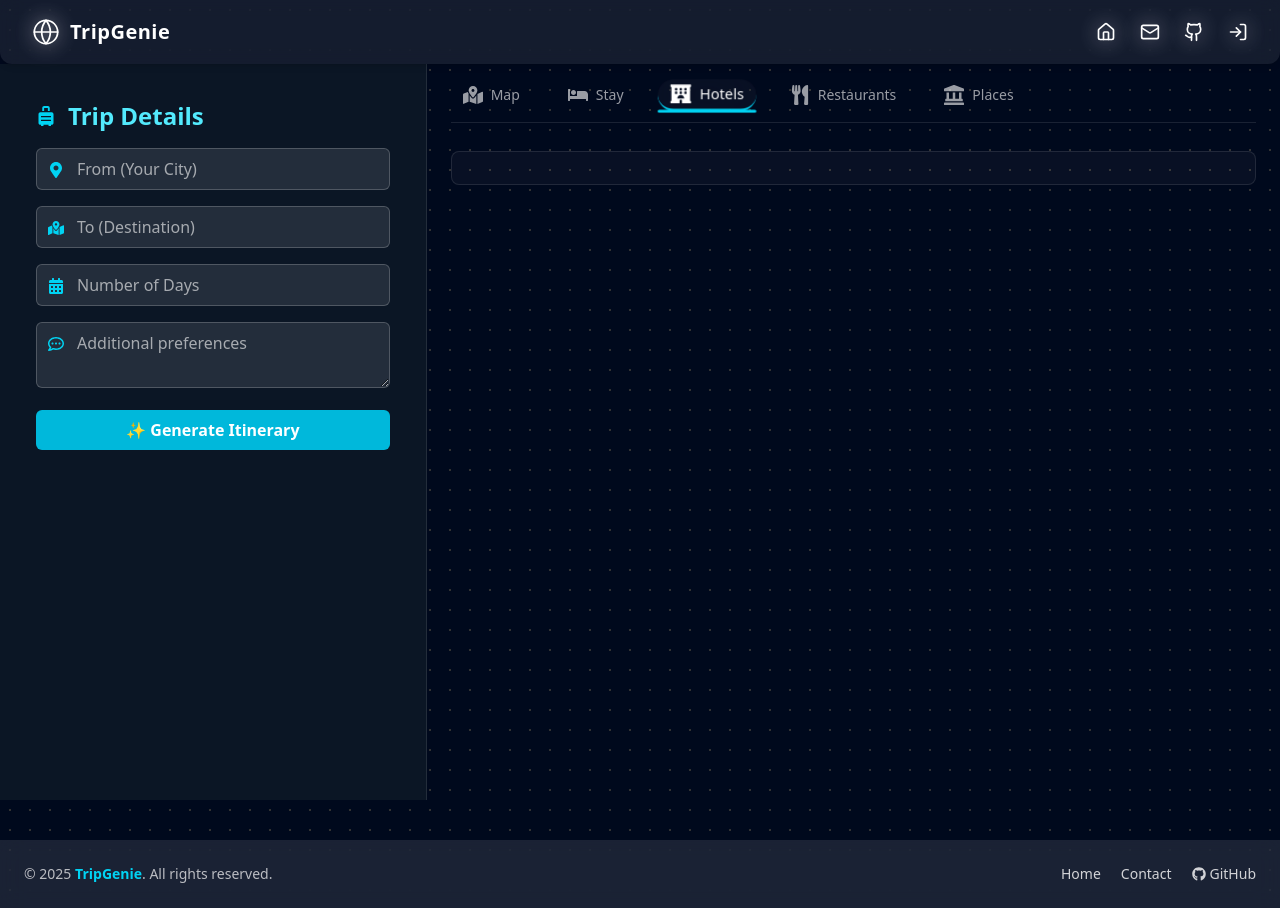
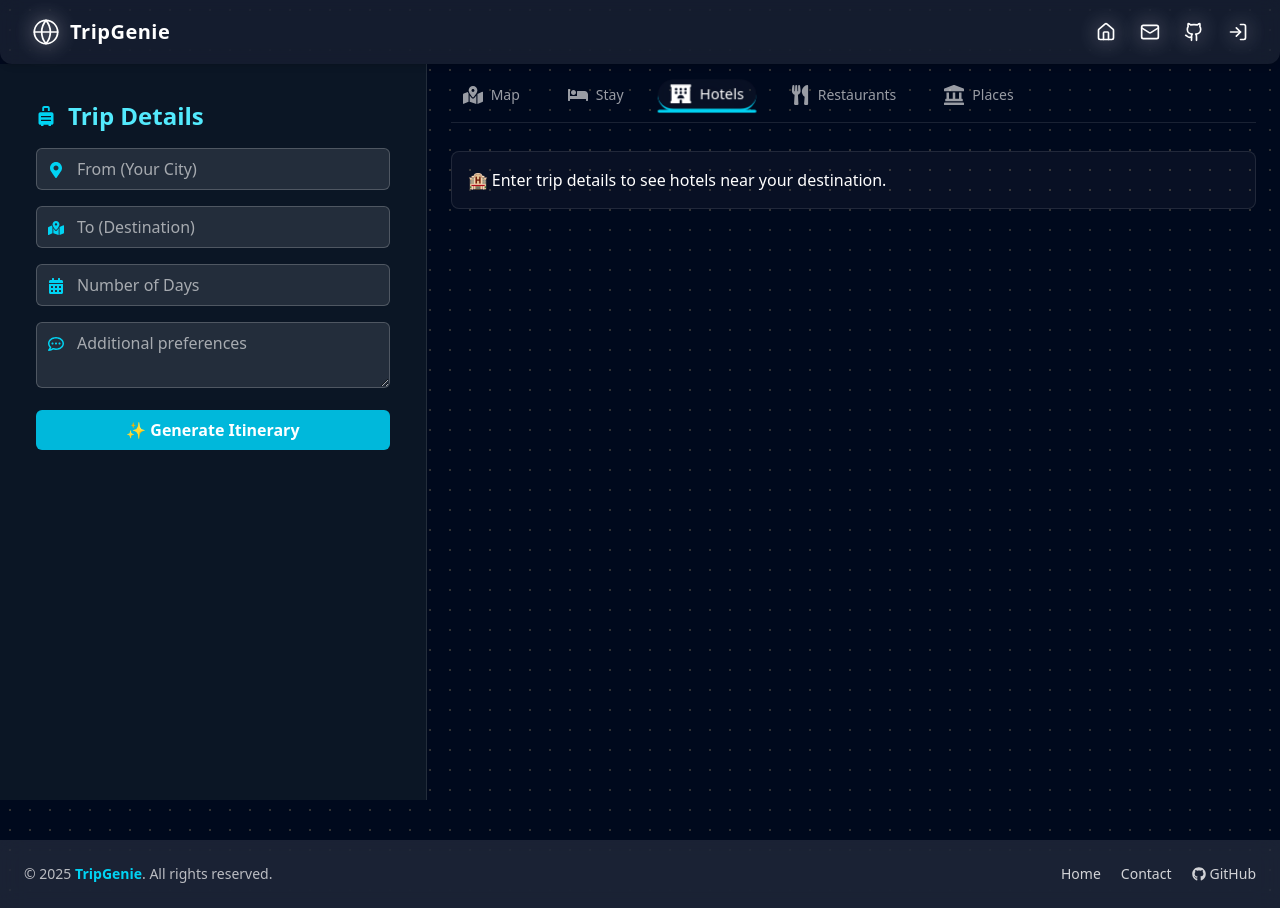
Before and after one commit to AletiAnudeepReddy/TripGenie, a Next.js app: page /itinerary in a window 1280 px wide. Both pictures are taken after a click on the button "Hotels". Built offline with nearby package versions, Linux system fonts and the light colour scheme.

Commit message:
added famous places

```diff
--- a/app/itinerary/page.js
+++ b/app/itinerary/page.js
@@ -8,7 +8,7 @@ import { FaMapMarkerAlt, FaCalendarAlt, FaRegCommentDots, FaUtensils } from "rea
 import MapLoader from "@/components/MapLoader";
 import Restaurants from "@/components/Restaurants";
 import Hotels from "@/components/Hotels";
-//import FamousPlaces from "@/components/FamousPlaces";
+import FamousPlaces from "@/components/FamousPlaces";
 
 
 
@@ -176,14 +176,20 @@ export default function ItineraryPage() {
                             </>
                         )}
                         {activeTab === "stay" && <p>🛏️ Recommended stays and areas to stay near your destination.</p>}
-                        {activeTab === "stay" && (
+                        {activeTab === "hotels" && (
                             formSubmitted ? (
                                 <Hotels location={tripDetails.to} />
                             ) : (
-                                <p>🏨 Enter trip details to see stays near your destination.</p>
+                                <p>🏨 Enter trip details to see hotels near your destination.</p>
                             )
                         )}
-                        {activeTab === "places" && <p>📍 Top places to visit with reasons to explore them.</p>}
+                        {activeTab === "places" && (
+                            formSubmitted ? (
+                                <FamousPlaces location={tripDetails.to} />
+                            ) : (
+                                <p>🗺️ Enter trip details to see top sights near your destination.</p>
+                            )
+                        )}
                         {activeTab === "restaurants" && (
                             <>
                                 {formSubmitted ? (
--- a/components/FamousPlaces.js
+++ b/components/FamousPlaces.js
@@ -0,0 +1,62 @@
+"use client";
+import { useEffect, useState } from "react";
+
+const FamousPlaces = ({ location }) => {
+  const [places, setPlaces] = useState([]);
+
+  useEffect(() => {
+    if (!window.google || !location) return;
+
+    const map = new google.maps.Map(document.createElement("div"));
+    const service = new google.maps.places.PlacesService(map);
+
+    const request = {
+      query: `tourist attractions in ${location}`,
+      fields: ["name", "formatted_address", "rating", "photos"],
+    };
+
+    service.textSearch(request, (results, status) => {
+      if (status === google.maps.places.PlacesServiceStatus.OK) {
+        setPlaces(results.slice(0, 6));
+      }
+    });
+  }, [location]);
+
+  return (
+    <div className="grid gap-4 grid-cols-1 sm:grid-cols-2 lg:grid-cols-3">
+      {places.map((place, index) => (
+        <div
+          key={index}
+          className="bg-white/10 border border-white/20 p-4 rounded-lg text-white shadow-md backdrop-blur-md"
+        >
+          {place.photos?.[0] ? (
+            <img
+              src={place.photos[0].getUrl()}
+              alt={place.name}
+              className="w-full h-40 object-cover rounded"
+            />
+          ) : (
+            <div className="h-40 bg-white/10 rounded flex items-center justify-center text-white/50">
+              No Image
+            </div>
+          )}
+          <h3 className="mt-2 text-lg font-semibold">{place.name}</h3>
+          <p className="text-sm">{place.formatted_address}</p>
+          <p className="text-sm text-yellow-300">⭐ {place.rating}</p>
+          <a
+            href={`https://www.google.com/maps/dir/?api=1&destination=${encodeURIComponent(
+              place.formatted_address
+            )}`}
+            target="_blank"
+            rel="noopener noreferrer"
+            className="text-cyan-400 underline mt-2 inline-block text-sm"
+          >
+            Get Directions →
+          </a>
+        </div>
+      ))}
+    </div>
+  );
+};
+
+export default FamousPlaces;
```
